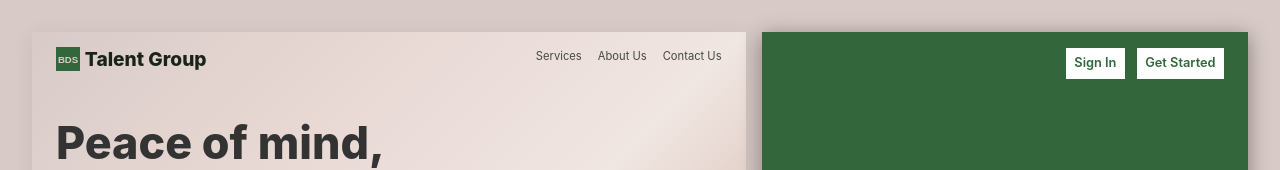
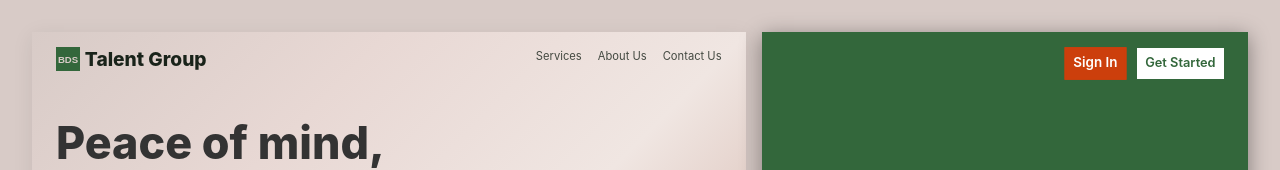
Before and after one commit to CartezDew/bdsfrontend, a React (Vite) app: page / in a window 1280 px wide. In both pictures the pointer is over the link "Sign In". Shown: the top 170 px of the page. Built offline with nearby package versions, Linux system fonts and the light colour scheme; a web font is replaced by a local one.

Commit message:
updated hover css on primary buttons

```diff
--- a/src/styles/hero.css
+++ b/src/styles/hero.css
@@ -143,12 +143,18 @@
   text-decoration: none;
 }
 .hero-nav-btn:hover {
-  background: #fff;
-  color: var(--color-hunter-green, #33673B);
+  background: var(--color-sinopia, #CC3F0C);
+  transform: scale(1.05);
+  border: 2px solid var(--color-sinopia);
 }
 .hero-nav-btn.primary {
   background: #fff;
-  color: var(--color-hunter-green, #33673B);
+  color: var(--color-hunter-green);
+}
+.hero-nav-btn.primary:hover {
+  background: var(--color-golden-brown);
+  color: #fff;
+  border: 2px solid var(--color-golden-brown);
 }
 
 .hero-image-wrapper {
```
